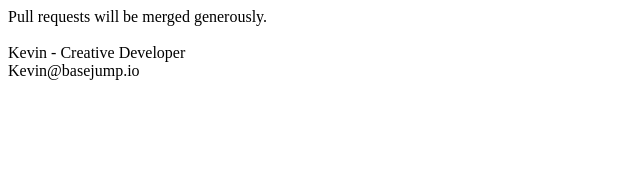
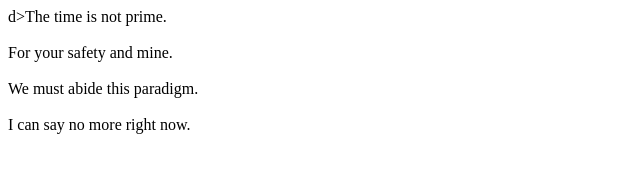
Before and after one commit to KReilly/kreilly.github.io, a plain HTML site: page index.html in a window 1280 px wide. Shown: the whole page, without its empty margins (0-640 px from the left). Drawn offline with Linux system fonts and the light colour scheme.

```diff
--- a/index.html
+++ b/index.html
@@ -1 +1 @@
-<head><title>Kevin</title><body>Pull requests will be merged generously. </br></br> Kevin - Creative Developer </br> Kevin@basejump.io</body>
+d><title>Holding Pattern.</title><body>The time is not prime.</br></br>For your safety and mine.</br></br>We must abide this paradigm. </br></br>I can say no more right now.</body>
```
